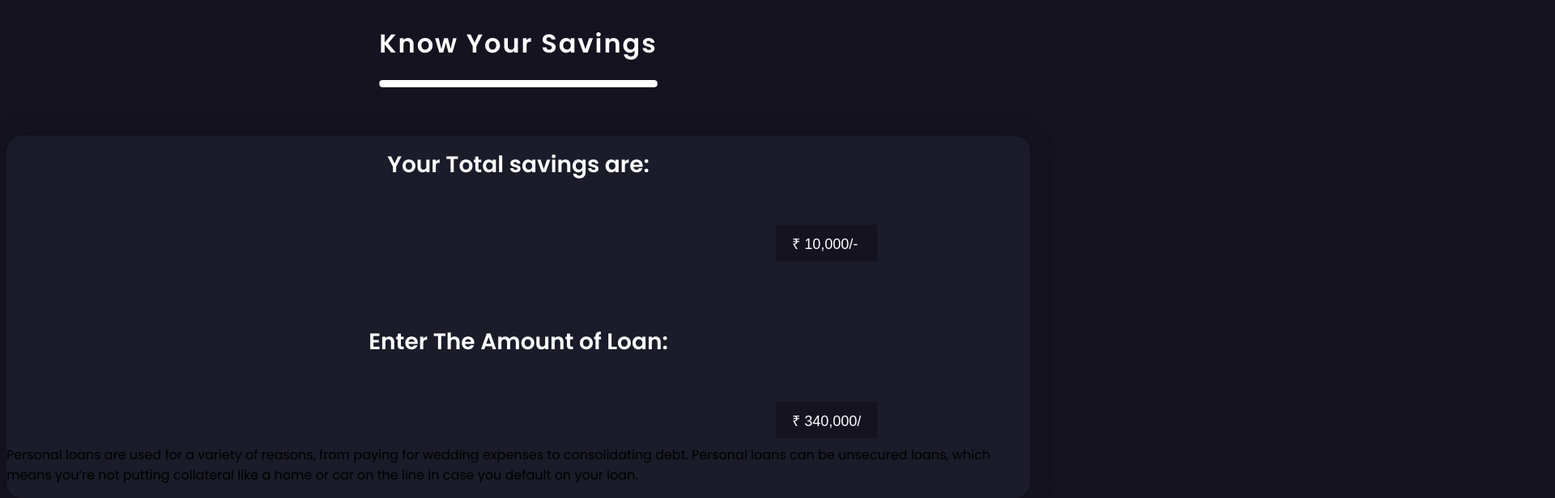
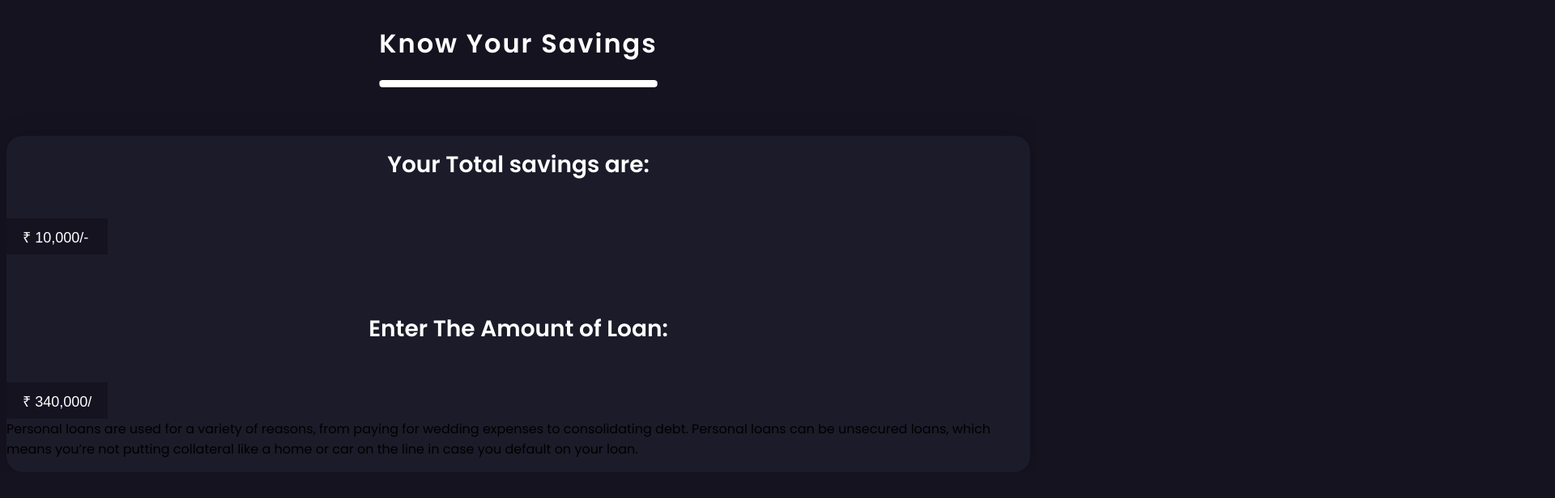
Before and after one commit to DevangShetye/Loan-Details-Webpage, a plain HTML site: page index.html in a window 1280 px wide. Shown: the part 1812-2428 px from the top of the page at 81% size, 1920 px wide, since content can reach past the window. After the commit the page ends 2396 px from the top, so only its background shows below. Drawn offline with Linux system fonts and the light colour scheme.

Commit message:
Update style.css

```diff
--- a/style.css
+++ b/style.css
@@ -21,7 +21,7 @@ hr.rounded {
 input[type=text] {
     width: 125px;
     padding: 12px 20px;
-    margin: 8px 950px;
+
     border: none;
     background-color: #151320;
     color: white;
```
